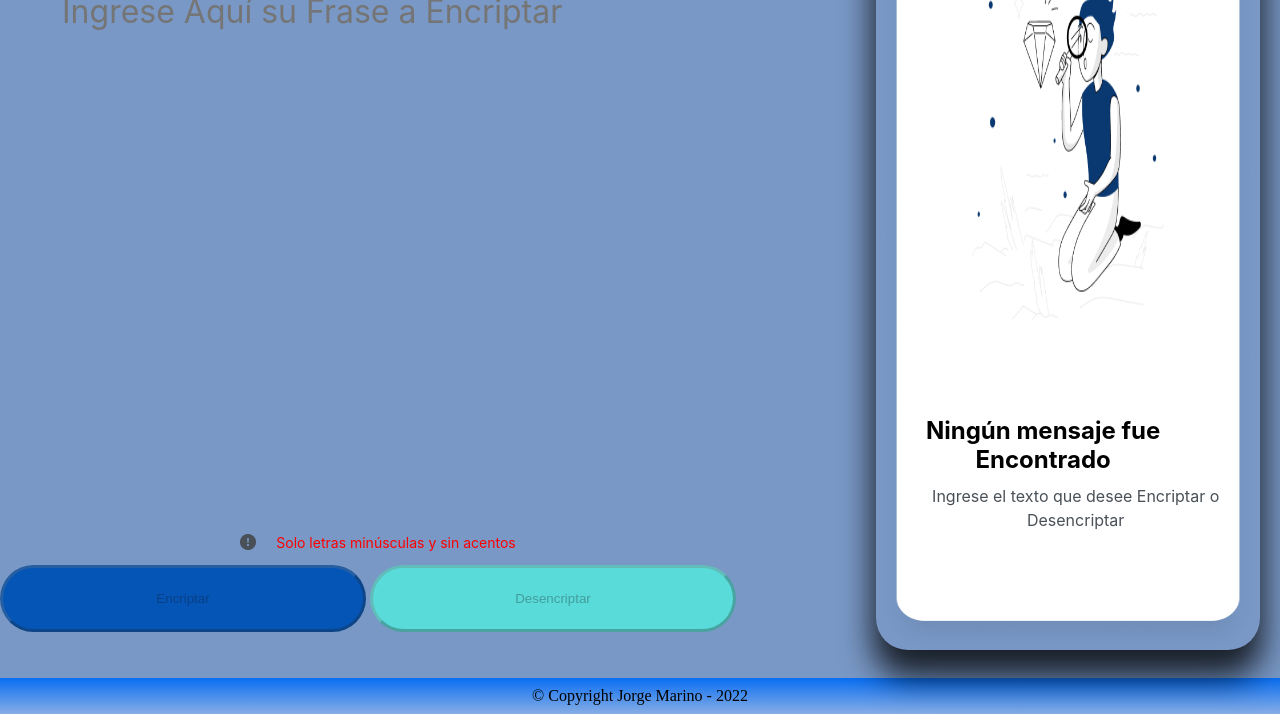
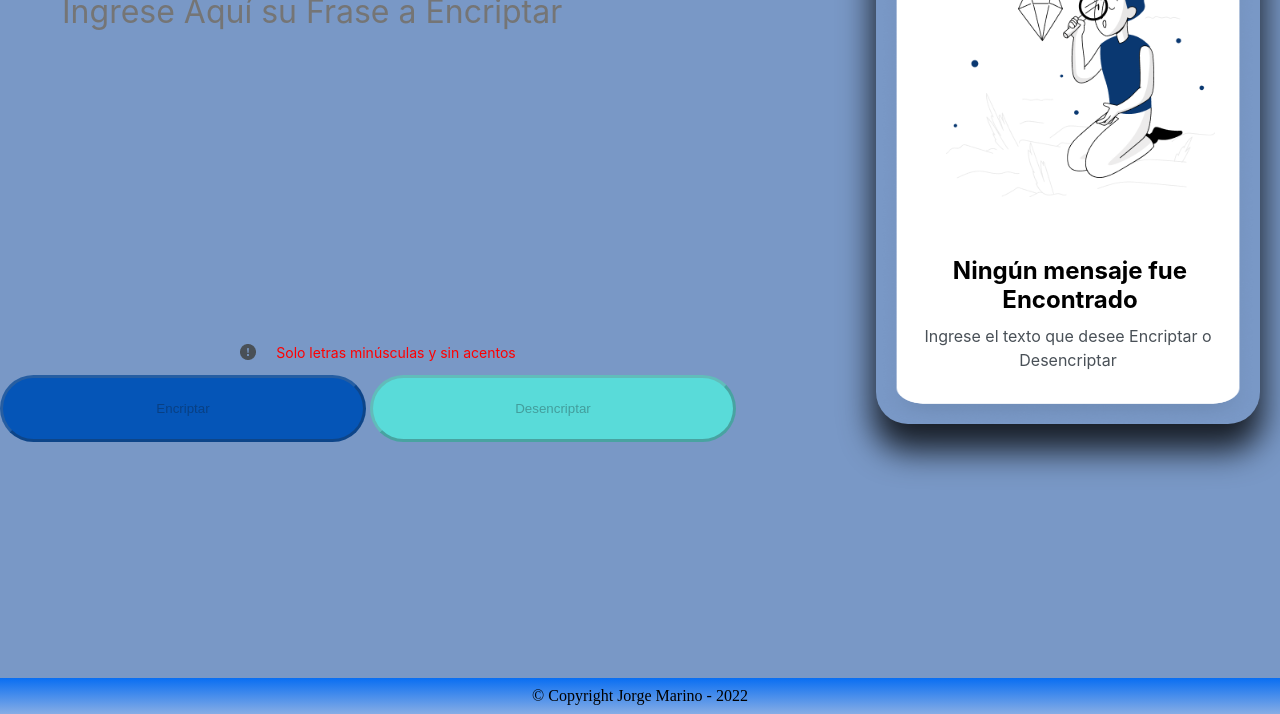
Before and after one commit to jmarino58/alura, a plain HTML site: page index.html in a window 1280 px wide. Shown: the part 106-820 px from the top of the page. Drawn offline with Linux system fonts and the light colour scheme.

Commit message:
Ajustes de resolución de pantalla

```diff
--- a/css/style.css
+++ b/css/style.css
@@ -81,16 +81,16 @@ header img{
 
 	width: 30%;
 	height:90%;
-	top:1em;
+	top:10px;
 	right:20px;
 
 }
 
 .rectangulo{
+	width:100%;
+	height:500px;
 
 	right: 10px;
-	width:100%;
-	height:100%;
 	padding: 20px 0px 0px 0px;
 	/* White */
 
@@ -104,10 +104,10 @@ header img{
 }
 .imagenMunheco{
 	position:absolute;
-	top:7%;
-	left:25%;
-	height:50%;
-	width:50%;
+	top:50px;
+	left:70px;
+
+	width:70%;
 
 
 
@@ -119,10 +119,8 @@ header img{
 	width:90%;
 	height:30%;
 	display:block;
-	left:7%;
-	top:70%;
-
-
+	left:5%;
+	top:350px;
 }
 
 
@@ -130,14 +128,12 @@ header img{
 /* Ningún mensaje fue encontrado */
 .mensaje1{
 	position:absolute;
-	width:80%;
+	width:100%;
 
 	font-family: 'Inter';
 	font-style: bold;
 	font-weight: 700;
 	font-size: 24px;
-
-
 	/* or 29px */
 	text-align: center;
 	/* Gray/gray-500 */
@@ -162,7 +158,7 @@ header img{
 	left:0px;
 	/* Gray/gray-400 */
 	color: #495057;
-
+	margin:0 auto;
 	background-color:transparent;
 	border:none;
 	outline:none;
@@ -174,13 +170,14 @@ header img{
 .mensaje2{
 /* Ingresa el texto que desees encriptar o desencriptar. */
 	position:absolute;
+	width:100%;
 	font-family: 'Inter';
 	font-style: normal;
 	font-weight: 400;
 	font-size: 16px;
 	line-height: 150%;
 	text-align: center;
-
+	margin:0 auto;
 	/* Gray/gray-400 */
 	color: #495057;
 	top:70px;
@@ -231,7 +228,7 @@ header img{
 
 .botonera{
 	position:absolute;
-	top:80%;
+	top:450px;
 	padding: 0 0 6px;
 	text-align:center;
 
@@ -318,7 +315,7 @@ body{
 	position:absolute;
 	width: 100%;
 	height:20%;
-	top:60%;
+	top:65%;
 	left:0.5vw;
 	right:1px;
 }
--- a/index.html
+++ b/index.html
@@ -39,7 +39,7 @@
 
 			<div class="botonera">
 				<div class="aclaracion">
-							<p><img src="imagenes/vector.png">Solo letras minúsculas y sin acentos</p>
+							<p><img src="imagenes/Vector.png">Solo letras minúsculas y sin acentos</p>
 				</div>
 
 					<input type="submit" id="botonEncriptar" value="Encriptar" class="encriptar" onclick="encriptarFrase()" disabled autocomplete="off">
```
